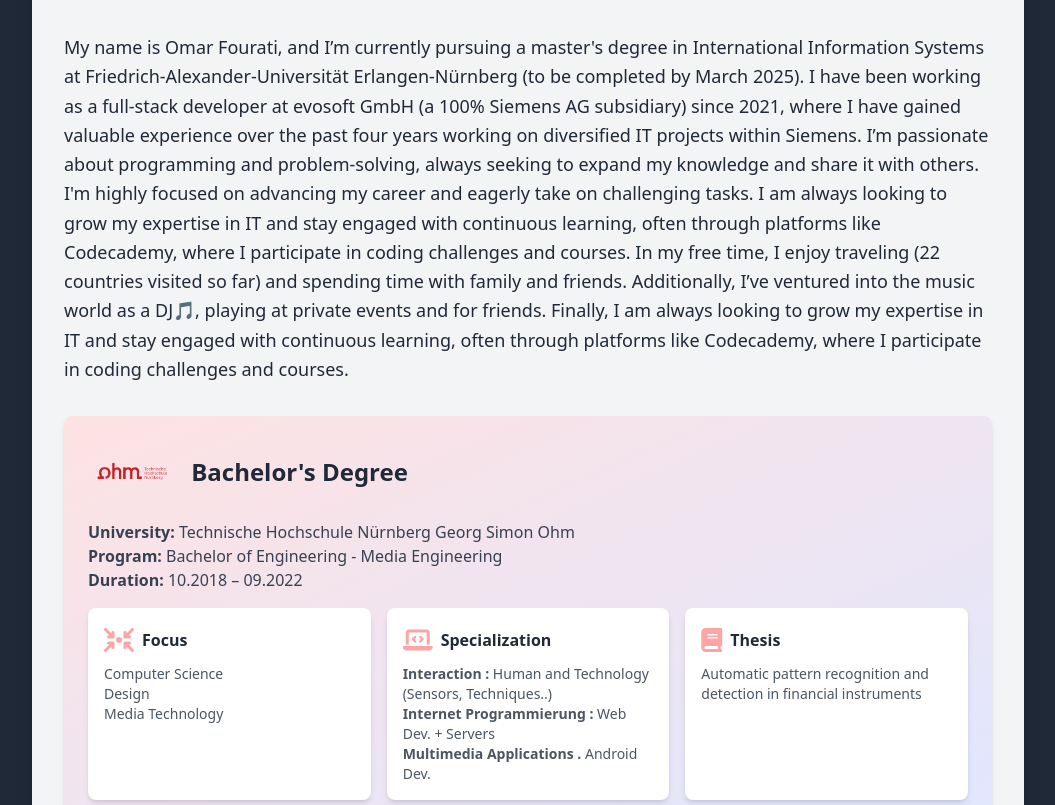
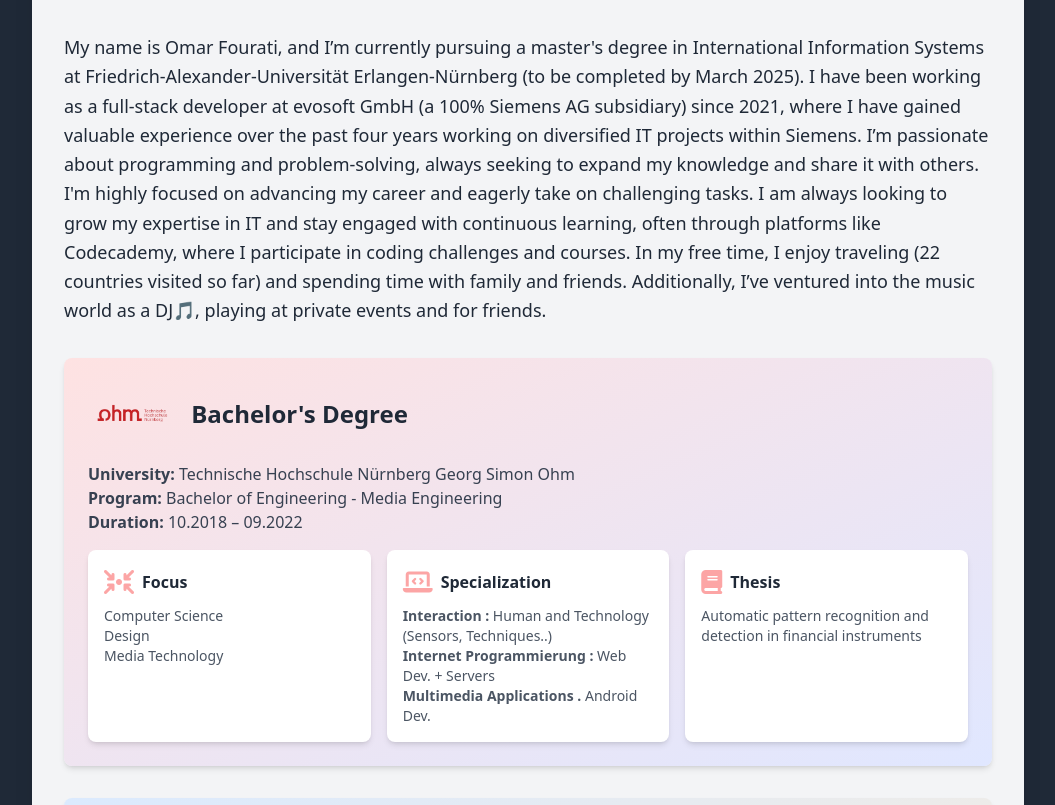
Before and after one commit to OmarFourati/portfolio_resume, an Angular app: page / in a window 1280 px wide. Shown: the part 641-1446 px from the top of the page, without its empty margins (112-1167 px from the left). Built offline with nearby package versions, Linux system fonts and the light colour scheme.

Commit message:
footer and contact link

```diff
--- a/src/app/app.component.html
+++ b/src/app/app.component.html
@@ -103,9 +103,7 @@
           In my free time, I enjoy traveling (22 countries visited so far) and
           spending time with family and friends. Additionally, I’ve ventured
           into the music world as a DJ🎵, playing at private events and for
-          friends. <b></b>Finally, I am always looking to grow my expertise in
-          IT and stay engaged with continuous learning, often through platforms
-          like Codecademy, where I participate in coding challenges and courses.
+          friends.
         </p>
 
         <!-- Bachelor's Degree -->
@@ -659,7 +657,7 @@
       </div>
     </section>
     <!-- Footer -->
-    <footer class="bg-gray-900 text-white py-12" id="footer">
+    <footer class="bg-gray-900 text-white py-12" id="contact">
       <div class="container mx-auto px-4">
         <div class="flex flex-wrap justify-between items-center">
           <div class="w-full md:w-1/3 text-center md:text-left mb-6 md:mb-0">
```
